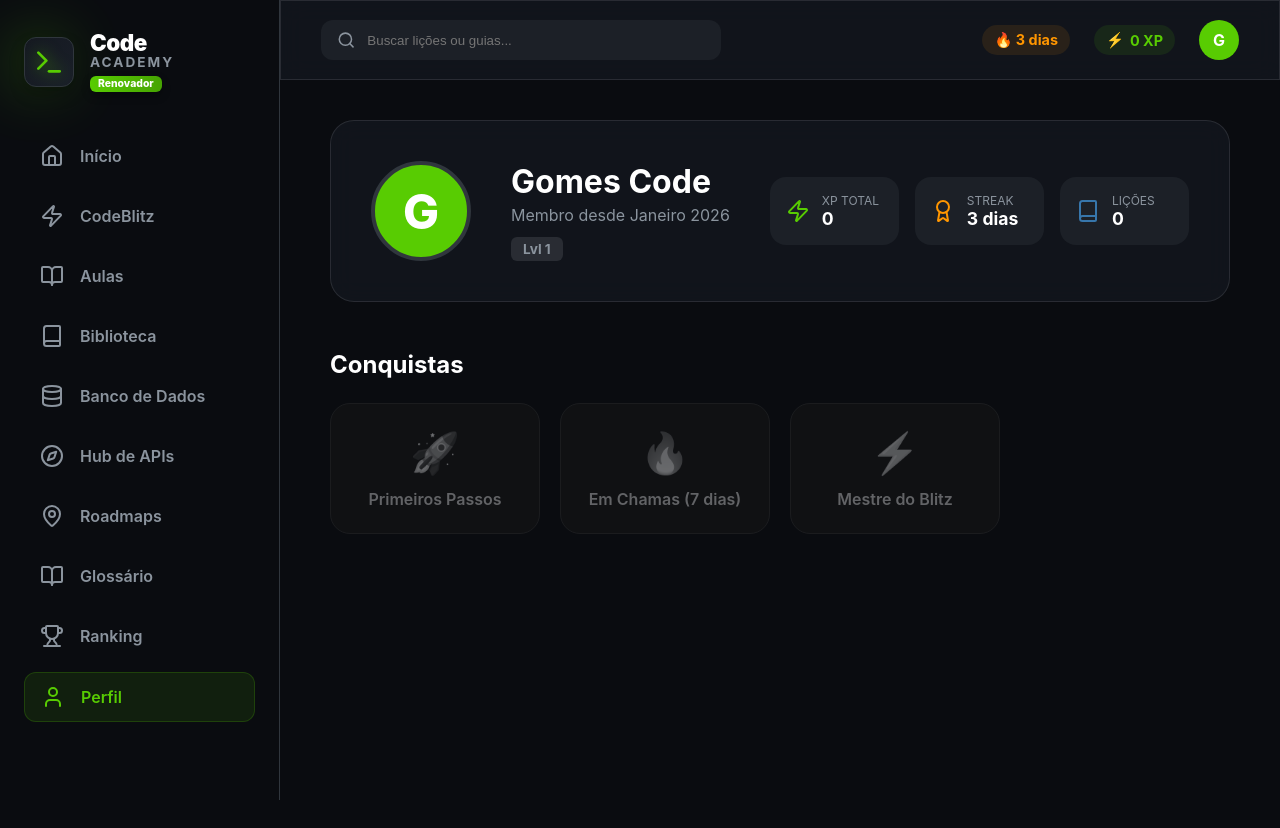
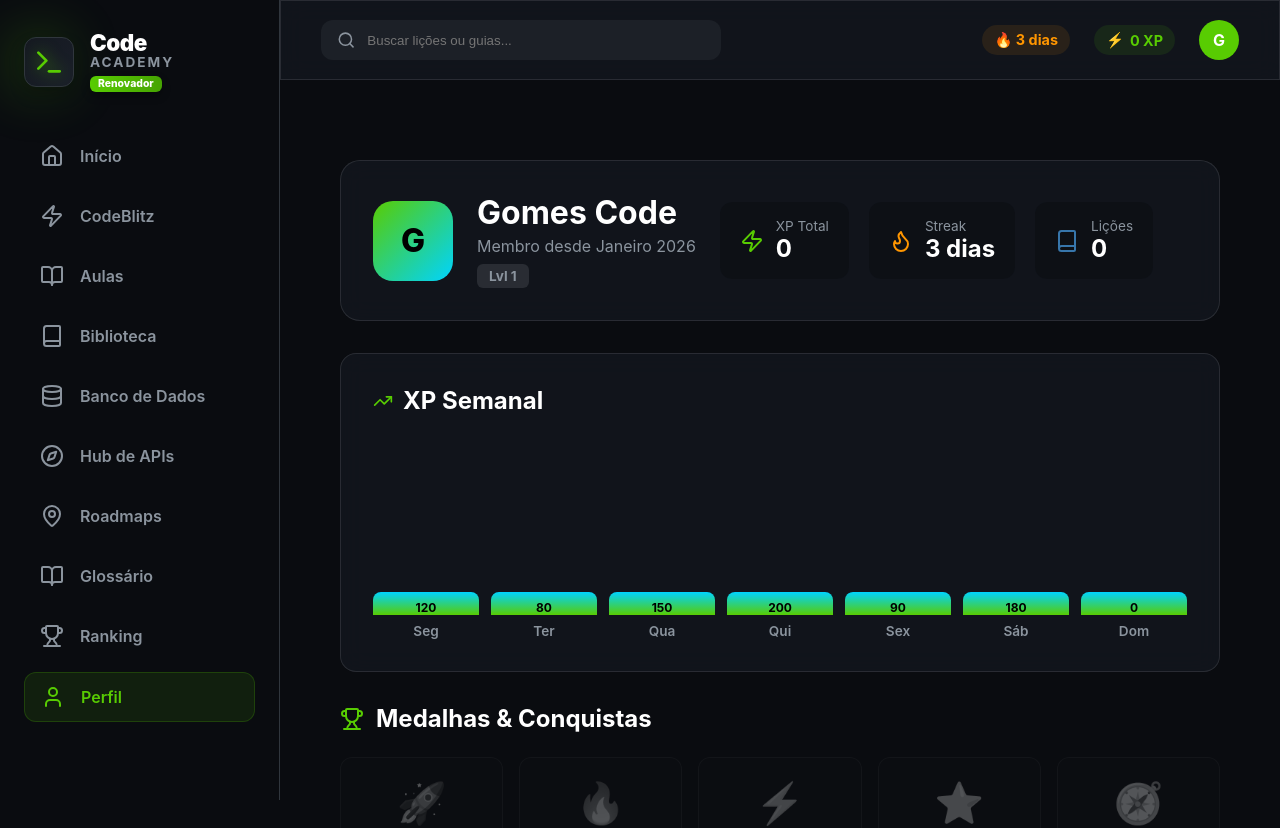
Before and after one commit to GGLEGENDSS/Sites-de-aulas, a React (Vite) app: page /profile in a window 1280 px wide. Shown: the top 828 px of the page. Before the commit the page ends 800 px from the top, so only its background shows below. Built offline with nearby package versions, Linux system fonts and the light colour scheme.

Commit message:
Masterclass 5.0 COMPLETO: Database + APIs + Roadmaps + Glossário + Gamification

```diff
--- a/src/pages/Profile.css
+++ b/src/pages/Profile.css
@@ -1,29 +1,30 @@
 .profile-container {
-  max-width: 900px;
+  max-width: 1200px;
   margin: 0 auto;
+  padding: 40px 20px;
 }
 
 .profile-header {
-  padding: 40px;
-  border-radius: 24px;
   display: flex;
   align-items: center;
-  gap: 40px;
-  margin-bottom: 48px;
+  gap: 24px;
+  padding: 32px;
+  border-radius: 20px;
+  margin-bottom: 32px;
+  flex-wrap: wrap;
 }
 
 .profile-avatar {
-  width: 100px;
-  height: 100px;
-  background: var(--primary);
-  border-radius: 50%;
-  border: 4px solid var(--border);
+  width: 80px;
+  height: 80px;
+  border-radius: 20px;
+  background: linear-gradient(135deg, var(--primary), #00d4ff);
   display: flex;
   align-items: center;
   justify-content: center;
-  font-size: 3rem;
+  font-size: 2rem;
   font-weight: 800;
-  color: #fff;
+  color: #000;
 }
 
 .profile-main-info h1 {
@@ -33,88 +34,178 @@
 
 .profile-main-info p {
   color: var(--text-muted);
-  margin-bottom: 12px;
+  margin-bottom: 8px;
 }
 
 .level-badge {
+  background: var(--primary);
+  color: #000;
+  padding: 4px 12px;
+  border-radius: 8px;
+  font-weight: 700;
   display: inline-block;
-  background: var(--primary);
-  color: #fff;
-  padding: 4px 12px;
-  border-radius: 12px;
-  font-weight: 700;
-  font-size: 0.85rem;
 }
 
 .profile-stats-grid {
-  flex: 1;
-  display: grid;
-  grid-template-columns: repeat(3, 1fr);
-  gap: 16px;
+  display: flex;
+  gap: 20px;
+  flex-wrap: wrap;
 }
 
 .p-stat-card {
-  background: rgba(255, 255, 255, 0.05);
-  padding: 16px;
-  border-radius: 16px;
   display: flex;
   align-items: center;
   gap: 12px;
+  background: rgba(0, 0, 0, 0.2);
+  padding: 16px 20px;
+  border-radius: 12px;
+}
+
+.p-stat-val {
+  display: flex;
+  flex-direction: column;
 }
 
 .p-stat-val span {
-  display: block;
-  font-size: 0.75rem;
+  font-size: 0.85rem;
   color: var(--text-muted);
-  text-transform: uppercase;
 }
 
 .p-stat-val strong {
-  font-size: 1.1rem;
+  font-size: 1.5rem;
   color: #fff;
 }
 
-.achievements h2 {
+.progress-chart {
+  padding: 32px;
+  border-radius: 16px;
+  margin-bottom: 32px;
+}
+
+.chart-header {
+  display: flex;
+  align-items: center;
+  gap: 10px;
   margin-bottom: 24px;
+}
+
+.chart-bars {
+  display: flex;
+  align-items: flex-end;
+  justify-content: space-around;
+  height: 200px;
+  gap: 12px;
+}
+
+.bar-container {
+  flex: 1;
+  display: flex;
+  flex-direction: column;
+  align-items: center;
+  gap: 8px;
+}
+
+.bar {
+  width: 100%;
+  background: linear-gradient(to top, var(--primary), #00d4ff);
+  border-radius: 8px 8px 0 0;
+  position: relative;
+  min-height: 20px;
+  display: flex;
+  align-items: flex-start;
+  justify-content: center;
+  padding-top: 8px;
+  transition: all 0.3s;
+}
+
+.bar:hover {
+  filter: brightness(1.2);
+}
+
+.bar-value {
+  font-size: 0.75rem;
+  font-weight: 700;
+  color: #000;
+}
+
+.bar-label {
+  font-size: 0.85rem;
+  color: var(--text-muted);
+  font-weight: 600;
+}
+
+.achievements {
+  margin-top: 32px;
+}
+
+.section-header {
+  display: flex;
+  align-items: center;
+  gap: 12px;
+  margin-bottom: 24px;
+}
+
+.section-header h2 {
+  font-size: 1.5rem;
 }
 
 .achievements-grid {
   display: grid;
-  grid-template-columns: repeat(auto-fill, minmax(180px, 1fr));
-  gap: 20px;
+  grid-template-columns: repeat(auto-fill, minmax(150px, 1fr));
+  gap: 16px;
 }
 
 .achievement-card {
-  background: var(--bg-card);
-  border: 1px solid var(--border);
-  padding: 24px;
-  border-radius: 20px;
+  padding: 20px;
+  border-radius: 12px;
+  display: flex;
+  flex-direction: column;
+  align-items: center;
+  gap: 12px;
   text-align: center;
-  opacity: 0.4;
+  transition: all 0.3s;
+  background: rgba(255, 255, 255, 0.03);
+  border: 1px solid rgba(255, 255, 255, 0.1);
+  position: relative;
+}
+
+.achievement-card.unlocked {
+  border-color: var(--primary);
+  background: rgba(88, 204, 2, 0.05);
+}
+
+.achievement-card.locked {
+  opacity: 0.3;
   filter: grayscale(1);
 }
 
-.achievement-card.unlocked {
-  opacity: 1;
-  filter: grayscale(0);
-  border-color: var(--primary);
+.achievement-card:hover.unlocked {
+  transform: translateY(-4px);
+  box-shadow: 0 8px 16px rgba(88, 204, 2, 0.2);
 }
 
 .ach-icon {
   font-size: 2.5rem;
-  margin-bottom: 12px;
 }
 
 .achievement-card p {
+  font-size: 0.9rem;
   font-weight: 600;
-  color: var(--text-main);
+  margin: 0;
 }
-@media (max-width: 900px) {
-  .profile-header {
-    flex-direction: column;
-    text-align: center;
-  }
-  .profile-stats-grid {
-    width: 100%;
-  }
+
+.unlock-badge {
+  position: absolute;
+  top: 8px;
+  right: 8px;
+  background: var(--primary);
+  color: #000;
+  width: 24px;
+  height: 24px;
+  border-radius: 50%;
+  display: flex;
+  align-items: center;
+  justify-content: center;
+  font-size: 0.75rem;
+  font-weight: 700;
 }
--- a/src/pages/Profile.jsx
+++ b/src/pages/Profile.jsx
@@ -1,12 +1,33 @@
 import { useProgress } from '../data/ProgressContext';
-import { Award, BarChart2, Book, Zap } from 'lucide-react';
+import { Award, Zap, Book, Flame, Star, Trophy, TrendingUp } from 'lucide-react';
 import './Profile.css';
 
 const Profile = () => {
   const { stats, completedLessons } = useProgress();
 
+  const medals = [
+    { id: 'first', name: 'Primeiros Passos', icon: '🚀', unlocked: completedLessons.length > 0 },
+    { id: 'streak7', name: 'Semana Completa', icon: '🔥', unlocked: stats.streak >= 7 },
+    { id: 'xp1000', name: 'Milhar', icon: '⚡', unlocked: stats.xp >= 1000 },
+    { id: 'level5', name: 'Nível 5', icon: '⭐', unlocked: stats.level >= 5 },
+    { id: 'explorer', name: 'Explorador', icon: '🧭', unlocked: completedLessons.length >= 5 },
+    { id: 'master', name: 'Mestre', icon: '🏆', unlocked: completedLessons.length >= 10 }
+  ];
+
+  const weeklyXP = [
+    { day: 'Seg', xp: 120 },
+    { day: 'Ter', xp: 80 },
+    { day: 'Qua', xp: 150 },
+    { day: 'Qui', xp: 200 },
+    { day: 'Sex', xp: 90 },
+    { day: 'Sáb', xp: 180 },
+    { day: 'Dom', xp: stats.xp % 200 }
+  ];
+
+  const maxXP = Math.max(...weeklyXP.map(d => d.xp));
+
   return (
-    <div className="profile-container">
+    <div className="profile-container fadeIn">
       <header className="profile-header glass">
         <div className="profile-avatar">G</div>
         <div className="profile-main-info">
@@ -23,7 +44,7 @@
             </div>
           </div>
           <div className="p-stat-card">
-            <Award size={24} color="#ff9600" />
+            <Flame size={24} color="#ff9600" />
             <div className="p-stat-val">
               <span>Streak</span>
               <strong>{stats.streak} dias</strong>
@@ -39,21 +60,42 @@
         </div>
       </header>
 
+      <section className="progress-chart glass">
+        <div className="chart-header">
+          <TrendingUp size={20} color="var(--primary)" />
+          <h2>XP Semanal</h2>
+        </div>
+        <div className="chart-bars">
+          {weeklyXP.map((item, index) => (
+            <div key={index} className="bar-container">
+              <div
+                className="bar"
+                style={{ height: `${(item.xp / maxXP) * 100}%` }}
+              >
+                <span className="bar-value">{item.xp}</span>
+              </div>
+              <span className="bar-label">{item.day}</span>
+            </div>
+          ))}
+        </div>
+      </section>
+
       <section className="achievements">
-        <h2>Conquistas</h2>
+        <div className="section-header">
+          <Trophy size={24} color="var(--primary)" />
+          <h2>Medalhas & Conquistas</h2>
+        </div>
         <div className="achievements-grid">
-          <div className={`achievement-card ${completedLessons.length > 0 ? 'unlocked' : ''}`}>
-             <div className="ach-icon">🚀</div>
-             <p>Primeiros Passos</p>
-          </div>
-          <div className="achievement-card">
-             <div className="ach-icon">🔥</div>
-             <p>Em Chamas (7 dias)</p>
-          </div>
-          <div className="achievement-card">
-             <div className="ach-icon">⚡</div>
-             <p>Mestre do Blitz</p>
-          </div>
+          {medals.map(medal => (
+            <div
+              key={medal.id}
+              className={`achievement-card ${medal.unlocked ? 'unlocked' : 'locked'}`}
+            >
+               <div className="ach-icon">{medal.icon}</div>
+               <p>{medal.name}</p>
+               {medal.unlocked && <div className="unlock-badge">✓</div>}
+            </div>
+          ))}
         </div>
       </section>
     </div>
```
